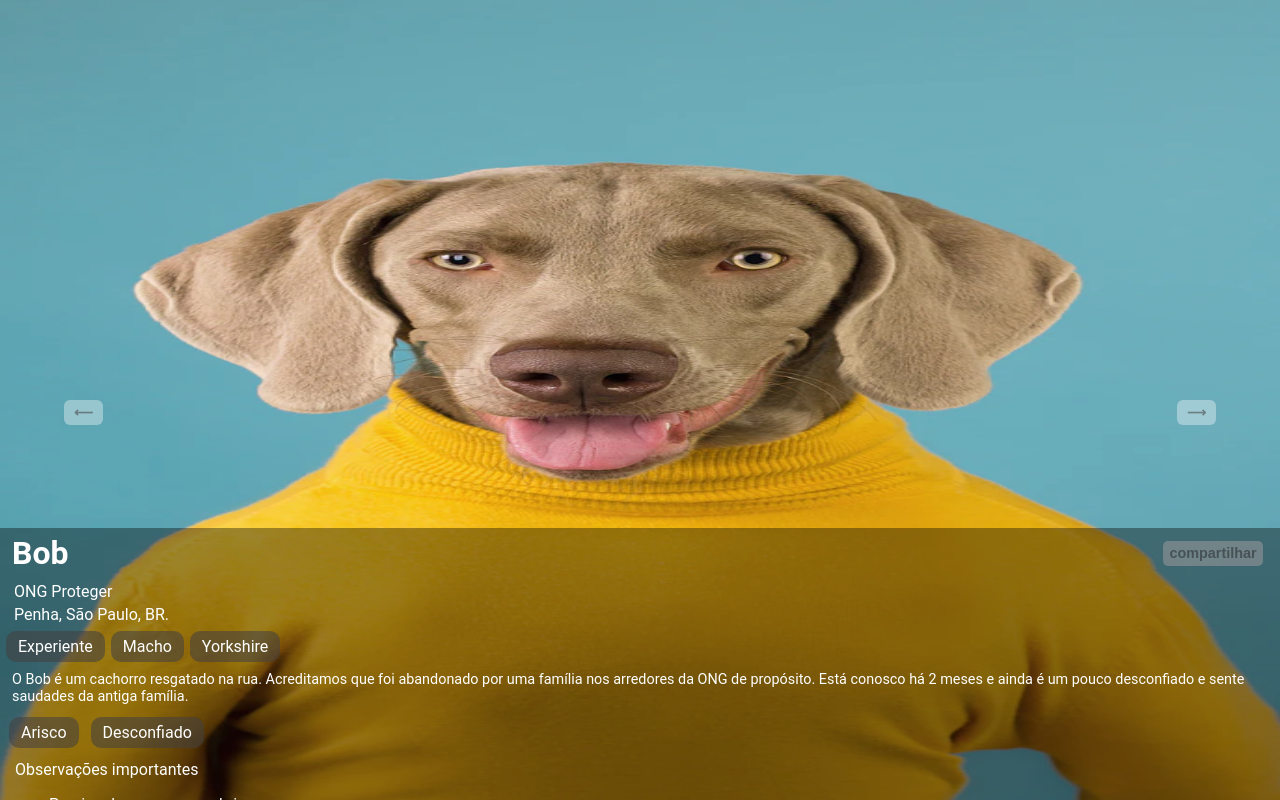
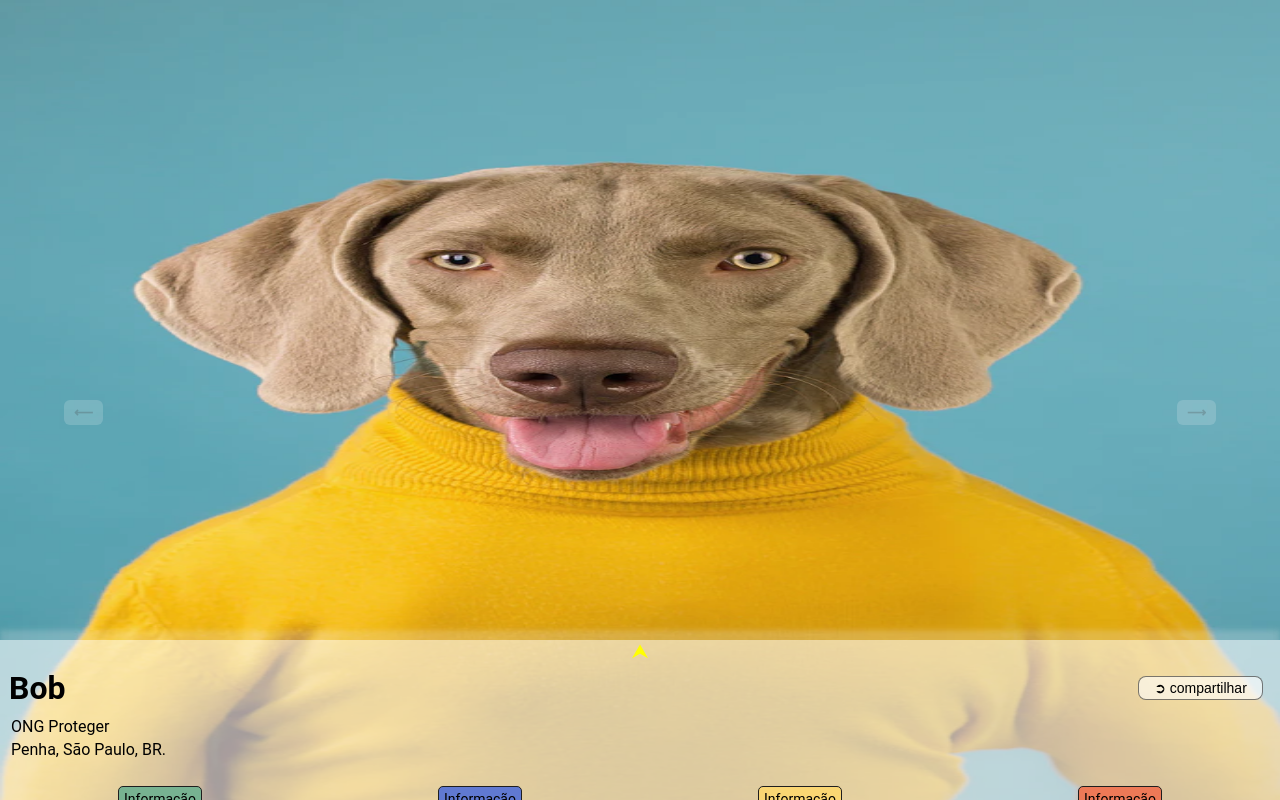
Before and after one commit to alchemist-developer/adoptme, a React (Vite) app: page /adotar in a window 1280 px wide. Built offline with nearby package versions, Linux system fonts and the light colour scheme.

Commit message:
componente swiper caes adaptado nova versao ui

```diff
--- a/src/components/CardDog/index.tsx
+++ b/src/components/CardDog/index.tsx
@@ -17,31 +17,38 @@ const CardDog: React.FC = () => (
         <div><img src={Foto} alt="" /></div>
         <div className="info-container">
             <div className="info-dog-column">
+            <div className="button-hover"><button className='btn-fromtop'>⮝</button></div>
                 <div className="dog-nome-row">
                     <h1>Bob</h1>
-                    <Button className="compartilhar-btn">compartilhar</Button>
+                    <button className="compartilhar-btn">➲ compartilhar</button>
                 </div>
                 <p className="doador">ONG Proteger</p>
                 <p className="local">Penha, São Paulo, BR.</p>
-                <div className="caracteristicas-row-container">
-                    <div className="caracteristica-item">Experiente</div>
-                    <div className="caracteristica-item">Macho</div>
-                    <div className="caracteristica-item">Yorkshire</div>
+                <div className="row-container">
+                    <div className="row-item1">Informação</div>
+                    <div className="row-item2">Informação</div>
+                    <div className="row-item3">Informação</div>
+                    <div className="row-item4">Informação</div>
                 </div>
                 <p className="descricao">O Bob é um cachorro resgatado na rua. Acreditamos que foi abandonado por uma família nos arredores da ONG de propósito. Está conosco há 2 meses e ainda é um pouco desconfiado e sente saudades da antiga família.</p>
-                <div className="personalidade-row-container">
-                    <div className="personalidade-item">Arisco</div>
-                    <div className="personalidade-item">Desconfiado</div>
-                </div>
                 <div className="observacoes">
                     <p>Observações importantes</p>
                     <ul>
                         <li>Precisa de espaço para brincar</li>
                         <li>É desconfiada</li>
+                        <li>É desconfiada</li>
+                        <li>É desconfiada</li>
                     </ul>
                 </div>
+                <div className="row-container">
+                    <div className="row-item1">Informação</div>
+                    <div className="row-item2">Informação</div>
+                    <div className="row-item3">Informação</div>
+                    <div className="row-item4">Informação</div>
+                </div>
+
             </div>
-            <button className='btn-contatar'>Contatar doador </button>
+            <button className='btn-contatar'>Adotar pet  <span>♥</span></button>
         </div>
         {/* botão para adotar, useState para alterar Interesse x Adotar
          no collapse*/}
--- a/src/components/CardDog/style.css
+++ b/src/components/CardDog/style.css
@@ -19,12 +19,29 @@ div.dog-nome-row {
     flex-direction: row;
     justify-content: space-between;
     align-items: center;
+    padding-right: 5px;
+}
+
+button.compartilhar-btn {
+    background-color: rgba(255, 255, 255, 0.603);
+    border: 1px solid rgba(0, 0, 0, 0.515);
+    color: rgb(0, 0, 0);
+    padding: 15px 32px;
+    text-align: center;
+    text-decoration: none;
+    display: inline-block;
+    font-size: 14px;
+    margin: 4px 12px;
+    cursor: pointer;
+    width: 125px;
+    padding: 3px 5px;
+    border-radius: 8px;
 }
 
 button.btn {
     background-color: #a19e9e83;
     border: none;
-    border-radius: 5px;
+    border-radius: 8px;
     padding: 0px 3px;
     font-size: 0.9rem;
     color: rgba(0, 0, 0, 0.375);
@@ -40,21 +57,49 @@ div h1 {
 }
 
 div.info-container {
-    color: white;
     font-family: 'Roboto', sans-serif;
     position: fixed;
-    top: 66%;
+    top: 80%;
     width: 100%;
-    height: 100%;
-    background-color: rgba(0, 0, 0, 0.371);
+    height: 90%;
+    background-color: rgba(255, 255, 255, 0.609);
+    box-shadow: 0px 25px 50px rgba(255, 255, 255, 0.208), 0px -10px 5px rgba(238, 238, 238, 0.213);
     display: flex;
     flex-direction: column;
     align-items: center;
     justify-content: space-between;
-    padding: 0px 3px;
     transition-delay: 0.2s ease-in-out;
     z-index: 2;
 }
+
+div.info-container:hover {
+    display: flex;
+    flex-direction: column;
+    align-items: center;
+    position: fixed;
+    top: 2%;
+    width: 100%;
+    height: 100%;
+    font-family: 'Roboto', sans-serif;
+}
+
+div.button-hover {
+    display: flex;
+    justify-content: center;
+    align-items: center;
+    margin: 0;
+    padding: 0;
+}
+
+button.btn-fromtop {
+    background-color: transparent;
+    border: none;
+    color: yellow;
+    font-size: 20px;
+    margin: 0;
+    padding: 0;
+}
+
 
 button.button-next {
     position: absolute;
@@ -63,10 +108,10 @@ button.button-next {
     top: 50%;
     margin-right: 5%;
     padding: 5px 10px;
-    background-color: rgba(255, 255, 255, 0.364);
+    background-color: rgba(255, 255, 255, 0.17);
+    color: rgba(65, 62, 62, 0.249);
     border: 0;
     outline: none;
-    color: rgba(65, 62, 62, 0.542);
     font-weight: bold;
     border-radius: 6px;
 }
@@ -74,87 +119,59 @@ button.button-next {
 button.button-return {
     position: absolute;
     z-index: 1;
-   left: 0;
+    left: 0;
     top: 50%;
     margin-left: 5%;
     padding: 5px 10px;
-    background-color: rgba(255, 255, 255, 0.364);
+    background-color: rgba(255, 255, 255, 0.17);
+    color: rgba(65, 62, 62, 0.249);
     border: 0;
     outline: none;
-    color: rgba(65, 62, 62, 0.542);
     font-weight: bold;
     border-radius: 6px;
 }
 
-div.info-container:hover {
-    color: white;
-    background-color: rgba(0, 0, 0, 0.371);
+div.row-container {
     display: flex;
-    flex-direction: column;
-    align-items: center;
-    padding: 0px 5px;
-    position: fixed;
-    top: 0;
-    width: 100%;
-    height: 100%;
-    font-family: 'Roboto', sans-serif;
+    flex-direction: row;
+    justify-content: space-around;
 }
 
 
-div.caracteristicas-row-container {
-    display: flex;
-    flex-direction: row;
+p.descricao {
+    font-size: 0.9rem;
+    margin: 15px 2px;
 }
 
-div.caracteristica-item {
-    display: block;
-    background-color: rgba(68, 65, 65, 0.566);
-    padding: 6px 12px;
-    border-radius: 10px;
-    margin: 3px;
-}
-
-div.personalidade-row-container {
-    display: flex;
-    flex-direction: row;
-}
-
-div.personalidade-item {
-    display: block;
-    background-color: rgba(68, 65, 65, 0.566);
-    padding: 6px 12px;
-    border-radius: 10px;
-    margin: 6px;
-}
-
-p.descricao {
-    font-size: 0.9rem;
-    margin: 6px;
+button span {
+    margin-left: 10px;
 }
 
 div.observacoes {
     height: auto;
-    margin: 6px;
+    margin: 8px;
 }
 
 button.btn-contatar {
-    background-color: #f5f5f54c;
     width: 90%;
     height: 55px;
     border: none;
-    color: rgba(0, 0, 0, 0.81);
+    background-color: #1E1E1E;
+    color: rgba(255, 255, 255, 0.81);
     font-weight: bold;
     padding: 10px;
     text-align: center;
     text-decoration: none;
     font-size: 16px;
     cursor: pointer;
-    border-radius: 10px;
+    border-radius: 8px;
     position: absolute;
     bottom: 0;
     right: 0;
     left: 0;
-    margin: 10px auto;
+    margin: 25px auto;
+    letter-spacing: 1px;
+    font-weight: 100;
 }
 
 p.doador {
@@ -162,5 +179,46 @@ p.doador {
 }
 
 p.local {
-    margin: 4px 8px;
+    margin-bottom: 25px;
+    margin-left: 8px;
 }
+
+div.row-item1 {
+    display: flex;
+    background-color: #77B291;
+    border-radius: 5px;
+    border: #1E1E1E 1px solid;
+    margin: 2px;
+    font-size: 14px;
+    padding: 4px 5px;
+}
+
+div.row-item2 {
+    display: block;
+    background-color: #6079D1;
+    border-radius: 5px;
+    border: #1E1E1E 1px solid;
+    margin: 2px;
+    font-size: 14px;
+    padding: 4px 5px;
+}
+
+div.row-item3 {
+    display: block;
+    background-color: #FAD673;
+    border-radius: 5px;
+    border: #1E1E1E 1px solid;
+    margin: 2px;
+    font-size: 14px;
+    padding: 4px 5px;
+}
+
+div.row-item4 {
+    display: block;
+    background-color: #ED7957;
+     border-radius: 5px;
+    border: #1E1E1E 1px solid;
+    margin: 2px;
+    font-size: 14px;
+    padding: 4px 5px;
+}
--- a/src/styles/global.css
+++ b/src/styles/global.css
@@ -1,7 +1,7 @@
 body {
     margin: 0;
     padding: 0;
-    font-family: 'Gill Sans', 'Gill Sans MT', Calibri, 'Trebuchet MS', sans-serif;
+    font-family: 'Segoe UI', sans-serif;
     width: 100vw;
     height: 100vh;
 }
```
